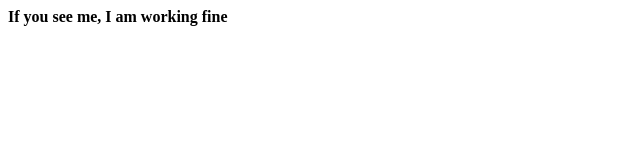
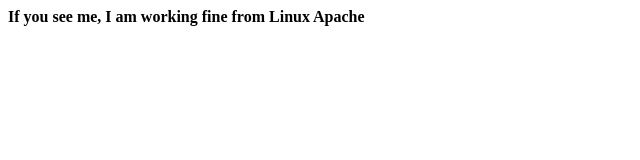
Before and after one commit to mlekopan16/devops-project2-linux, a plain HTML site: page html/index.html in a window 1280 px wide. Shown: the whole page, without its empty margins (0-640 px from the left). Drawn offline with Linux system fonts and the light colour scheme.

Commit message:
changed website to indicate what vm is this

```diff
--- a/html/index.html
+++ b/html/index.html
@@ -1,5 +1,5 @@
 <html>
     <body>
-        <b>If you see me, I am working fine</b>
+        <b>If you see me, I am working fine from Linux Apache</b>
     </body>
 </html>
```
